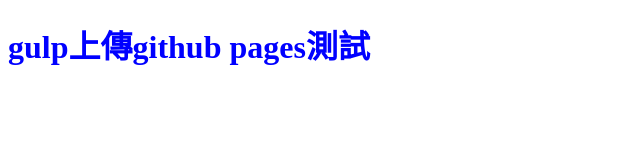
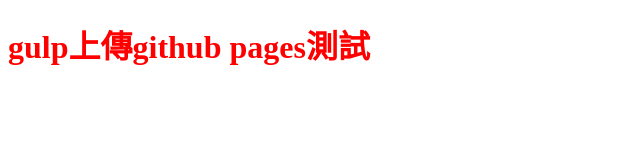
Before and after one commit to J-Z0807/test_github_pages, a plain HTML site: page index.html in a window 1280 px wide. Shown: the whole page, without its empty margins (0-640 px from the left). Drawn offline with Linux system fonts and the light colour scheme.

Commit message:
Update 2021-01-01T08:06:00.994Z

```diff
--- /dev/null
+++ b/css/test.scss
@@ -0,0 +1,5 @@
+$red:red;
+
+h1 {
+    color: $red;
+}
```
Also changed, not shown: css/test.css, 1 other file.
